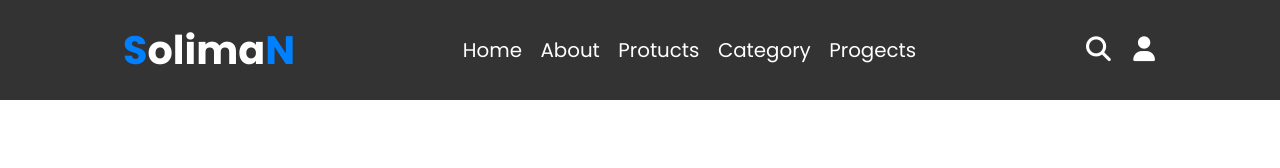
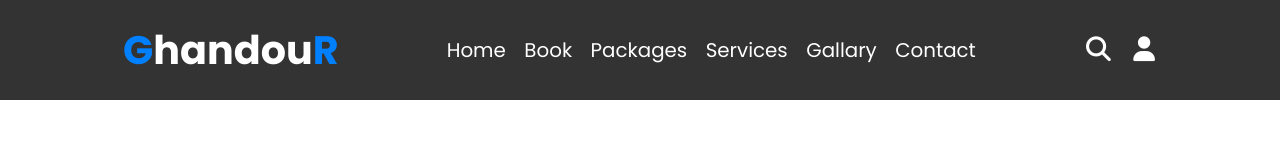
Before and after one commit to solimanghandour/Nav-bar, a plain HTML site: page index.html in a window 1280 px wide. Drawn offline with Linux system fonts and the light colour scheme.

Commit message:
update Navbar

```diff
--- a/index.html
+++ b/index.html
@@ -15,13 +15,14 @@
     <header>
         <i class="fa-solid fa-bars" id="meun-bar" onclick="showmeun()"></i>
 
-        <a href="#"><h1><span>S</span>olima<span>N</span></h1></a>
+        <a href="#"><h1><span>G</span>handou<span>R</span></h1></a>
         <nav class="Nav-Link">
             <a href="#">Home</a>
-            <a href="#">about</a>
-            <a href="#">protucts</a>
-            <a href="#">category</a>
-            <a href="#">progects</a>
+            <a href="#"> Book</a>
+            <a href="#">Packages</a>
+            <a href="#">Services</a>
+            <a href="#">Gallary</a>
+            <a href="#">Contact</a>
         </nav>
         <div class="icon-Nav">
             <i class="fa-solid fa-magnifying-glass" onclick="showbar()" id="searchbtn"></i>
--- a/style.css
+++ b/style.css
@@ -1,3 +1,5 @@
+
+/* gogle font */
 @import url('https://fonts.googleapis.com/css2?family=Barlow+Semi+Condensed:wght@500;600&family=Poppins:ital,wght@0,100;0,400;0,500;0,600;0,700;0,800;1,200;1,300&family=Roboto:ital,wght@1,400;1,700&display=swap');
 /* =================== RESET ==================== */
 *{
```
